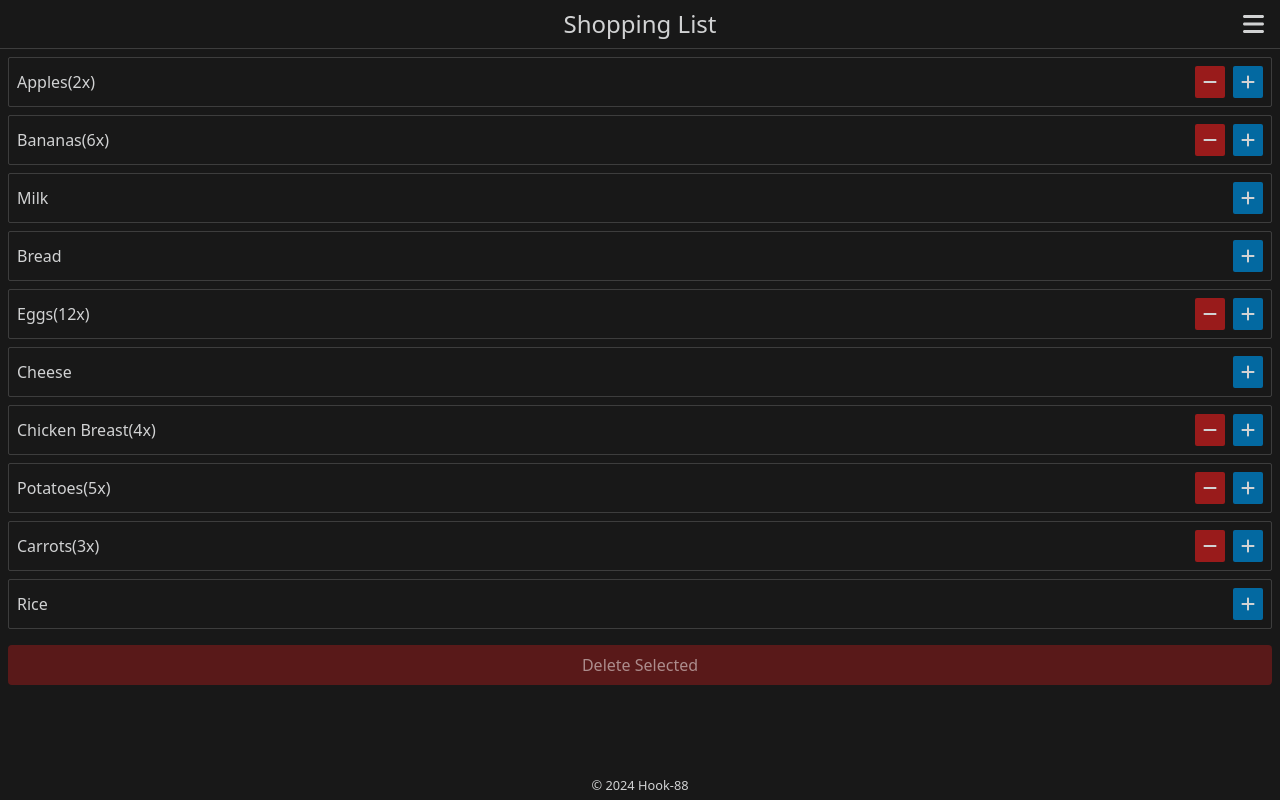
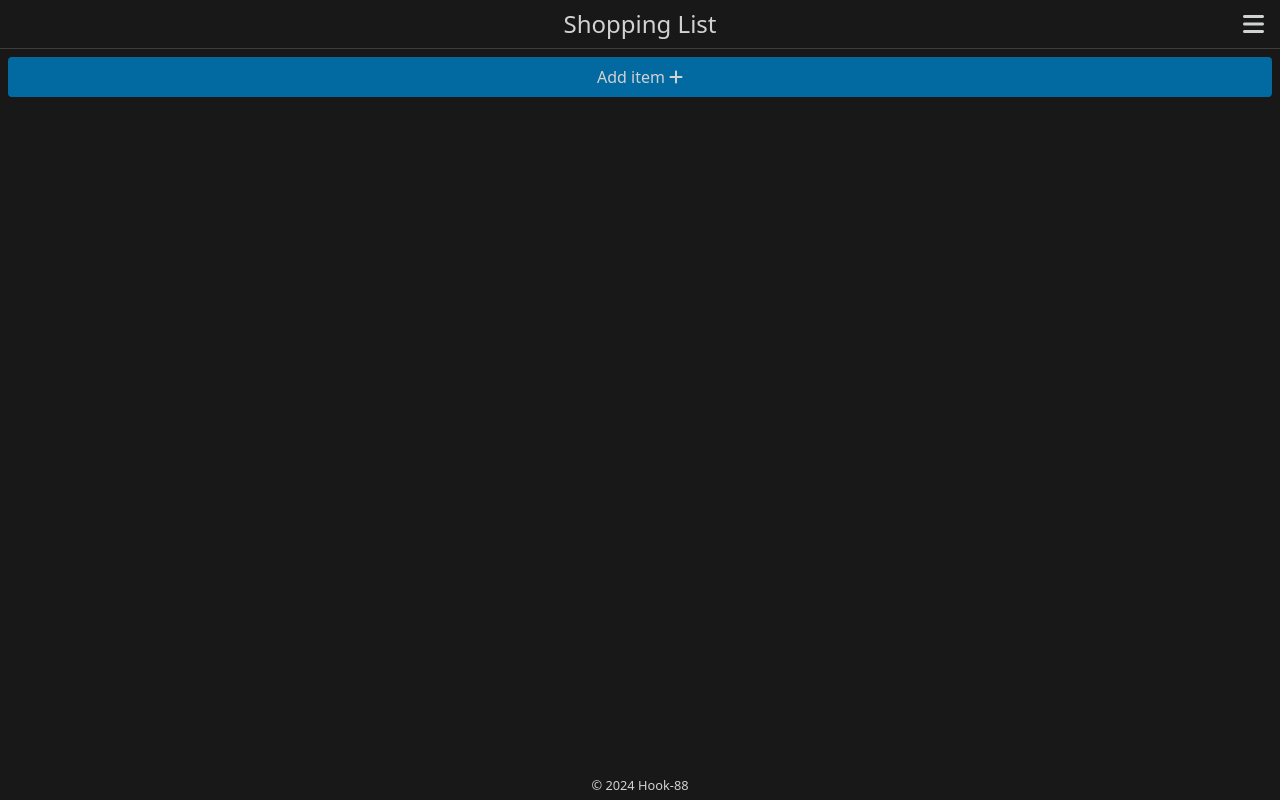
Before and after one commit to Hook-88/shopping-list, a Vue app: page / in a window 1280 px wide. Built offline with nearby package versions, Linux system fonts and the light colour scheme; the HTML template or start-up script is replaced by a standard one.

Commit message:
add logic to focus on input-name field

```diff
--- a/src/components/Forms/ItemForm.vue
+++ b/src/components/Forms/ItemForm.vue
@@ -2,12 +2,17 @@
 import { FontAwesomeIcon } from '@fortawesome/vue-fontawesome'
 import { faClose } from '@fortawesome/free-solid-svg-icons/faClose'
 import { useDialogStore } from '@/stores/dialog'
-import { reactive } from 'vue'
+import { onMounted, reactive, useTemplateRef } from 'vue'
 import { useShoppingList } from '@/stores/shoppingList'
 import DangerButton from '../buttons/DangerButton.vue'
 
 const dialogStore = useDialogStore()
 const shoppingListStore = useShoppingList()
+
+const nameInputRef = useTemplateRef('name-input')
+onMounted(() => {
+  nameInputRef.value?.focus()
+})
 
 function handleClickClose() {
   dialogStore.close()
@@ -29,7 +34,7 @@ function handleSubmit() {
 <template>
   <form @submit.prevent="handleSubmit">
     <label for="item-name" class="text-[#d1d2d3] block">Item name:</label>
-    <input id="item-name" type="text" placeholder="Item..." required v-model="formData['item-name']"
+    <input ref="name-input" id="item-name" type="text" placeholder="Item..." required v-model="formData['item-name']"
       class="px-2 py-1 rounded-sm bg-[#1f1f1f] border border-[#d1d2d3]/20 text-[#d1d2d3]" />
 
     <label for="item-quantity" class="text-[#d1d2d3] block mt-2">Quantity:</label>
--- a/src/components/Lists/ShoppingList/ShoppingItem.vue
+++ b/src/components/Lists/ShoppingList/ShoppingItem.vue
@@ -46,6 +46,7 @@ function handleClickDecrement() {
   <li class="border border-[#d1d2d3]/20 p-2 rounded-sm flex items-center" @click="handleClickItem"
     :class="isSelected && 'bg-green-800'">
     <h3>{{ item.name }}</h3>
+    &nbsp;
     <span v-if="isMore">({{ item.quantity }}x)</span>
     <span v-if="isSelected" class="px-2 py-1 ml-auto">
       <FontAwesomeIcon :icon="faCheck" />
--- a/src/stores/shoppingList.ts
+++ b/src/stores/shoppingList.ts
@@ -62,8 +62,8 @@ export const useShoppingList = defineStore('shopping-list', () => {
   }
 
   function addItem(itemObj: NewItem) {
-    if (!items.value || items.value.length === 0) {
-      throw new Error('no items to mutate')
+    if (!items.value) {
+      items.value = []
     }
 
     const newItem: Item = {
@@ -72,7 +72,7 @@ export const useShoppingList = defineStore('shopping-list', () => {
       id: uuid(),
     }
 
-    items.value.unshift(newItem)
+    items.value = [newItem, ...items.value]
   }
 
   return {
--- a/src/views/HomeView.vue
+++ b/src/views/HomeView.vue
@@ -10,6 +10,9 @@ import { GROCERIES } from '@/data/data'
 import ShoppingItem from '@/components/Lists/ShoppingList/ShoppingItem.vue'
 import DangerButton from '@/components/buttons/DangerButton.vue'
 import { useSelectId } from '@/stores/selectId'
+import { faPlus } from '@fortawesome/free-solid-svg-icons'
+import BaseButton from '@/components/buttons/BaseButton.vue'
+import { FontAwesomeIcon } from '@fortawesome/vue-fontawesome'
 
 const shoppingListStore = useShoppingList()
 
@@ -23,7 +26,7 @@ function handleClickNewItem() {
 }
 
 onMounted(() => {
-  shoppingListStore.items = GROCERIES
+  // shoppingListStore.items = GROCERIES
 })
 
 const selectIdStore = useSelectId()
@@ -60,10 +63,11 @@ function handleClickDelete() {
 
   <main class="flex-grow px-2 flex flex-col gap-4">
     <BaseList :item-component="ShoppingItem" v-if="shoppingListStore.items" :list-items="shoppingListStore.items" />
-    <DangerButton :disabled="noSelection" @click="handleClickDelete">Delete Selected</DangerButton>
-    <!-- <BaseButton>
+    <DangerButton v-if="shoppingListStore.items" :disabled="noSelection" @click="handleClickDelete">Delete Selected
+    </DangerButton>
+    <BaseButton v-else @click="handleClickNewItem">
       Add item
       <FontAwesomeIcon :icon="faPlus" />
-    </BaseButton> -->
+    </BaseButton>
   </main>
 </template>
```
